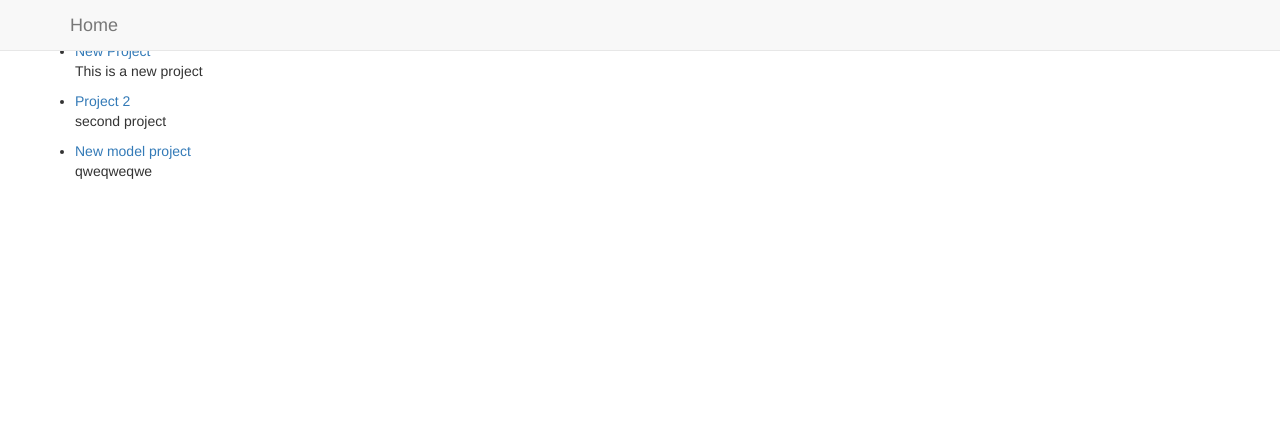
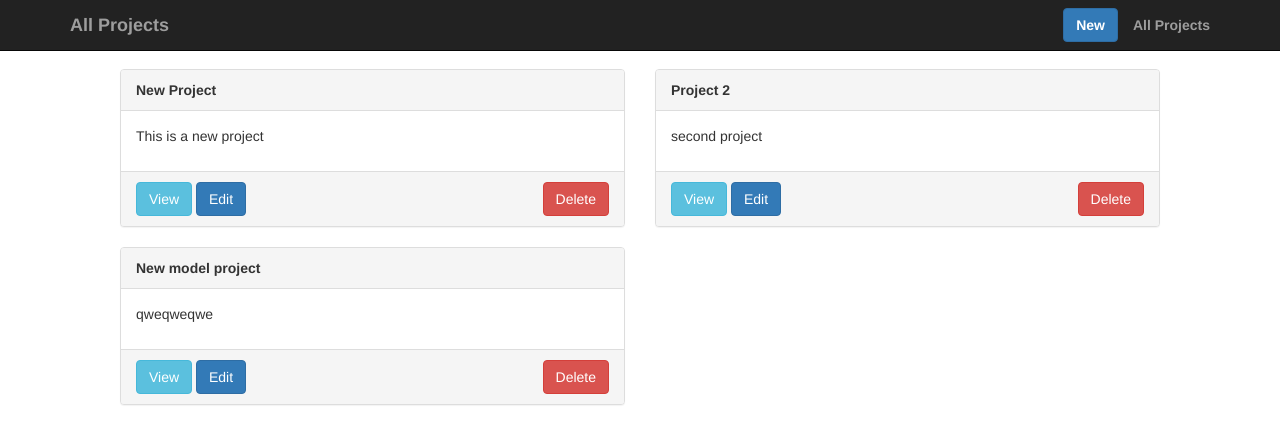
Before and after one commit to bwh91/djanban, a Django app: page /djanban/ in a window 1280 px wide. Shown: the top 444 px of the page. Run offline with Django 3.2, Linux system fonts and the light colour scheme; data comes from the database, SQL or seed files in the repository; both versions use the stored data as it was after the commit; some libraries are stand-ins or nearby versions.

Commit message:
added forms for projects

```diff
--- a/djanban/templates/base.html
+++ b/djanban/templates/base.html
@@ -8,21 +8,28 @@
 
     </head>
     <body>
-      <nav class="navbar navbar-default navbar-fixed-top">
+      <nav class="navbar navbar-inverse navbar-fixed-top">
         <div class="container">
           <div class="navbar-header">
             <a class="navbar-brand">
-              {% block title %}{% endblock %}
+              <strong>{% block title %}{% endblock %}</strong>
             </a>
 
           </div>
+          <ul class="nav navbar-nav navbar-right">
+            <li><a href="/djanban/"><strong>All Projects</strong></a></li>
+          </ul>
+
+
           {% block new_link %}
 
-            {% endblock %}
+          {% endblock %}
+
         </div>
 
       </nav>
-      <div class="page-wrapper" style="padding-left:2.5em; padding-right: 2.5em;">
+      <div class="container">
+      <div class="page-wrapper" style="padding-left:2.5em; padding-right: 2.5em; padding-top: 2em">
 
         <hr>
         {% block content %}{% endblock %}
@@ -33,5 +40,6 @@
             });
         </script>
       </div>
+    </div>
     </body>
 </html>
--- a/djanban/templates/djanban/overview.html
+++ b/djanban/templates/djanban/overview.html
@@ -1,12 +1,34 @@
 {% extends 'base.html' %}
 
-{% block title %}Home{% endblock %}
+{% block title %}All Projects{% endblock %}
+
+{% block new_link %}
+<span class="pull-right"><p class="navbar-btn"><a href="{% url 'djanban_project_create' %}" class="fm-update btn btn-primary" data-fm-head="Create Project" data-fm-callback="reload" ><strong>New</strong></a></p></span>
+<div class="clearfix"></div>
+{% endblock %}
 
 {% block content %}
-<ul>
+
 {% for p in projects %}
-    <li><a href="/djanban/project/{{ p.id }}/">{{ p.name }}</a>
-    <p>{{ p.description }}</p></li>
+<div class="col-lg-6">
+  <div class="panel panel-default">
+    <div class="panel-heading">
+      <strong>{{ p.name }}</strong>
+    </div>
+    <div class="panel-body">
+      <p>{{ p.description }}</p></li>
+    </div>
+    <div class="panel-footer">
+      <a class="btn btn-info" href="/djanban/project/{{ p.id }}/">View</a>
+      <a href="{% url 'djanban_project_update' project_pk=p.id %}" class="fm-update btn btn-primary" data-fm-head="Update Project" data-fm-callback="reload" data-fm-target="#story-{{ story.id }}">Edit</a>
+      <span class="pull-right">
+        <a href="{% url 'djanban_project_delete' project_pk=p.id %}" class="fm-delete btn btn-danger" data-fm-head="Delete Project" data-fm-callback="reload" data-fm-target="#story-{{ story.id }}">Delete</a>
+      </span>
+      <div class="clearfix"></div>
+    </div>
+  </div>
+</div>
+
 {% endfor %}
 </ul>
 {% endblock %}
--- a/djanban/urls.py
+++ b/djanban/urls.py
@@ -1,9 +1,12 @@
 
 from django.conf.urls import url
-from djanban.views import UpdateView, CreateView, DeleteView
+from djanban.views import UpdateView, CreateView, DeleteView, ProjectUpdateView, ProjectDeleteView, ProjectCreateView
 from . import views
 
 urlpatterns = [
+    url(r'^project/update/(?P<project_pk>\d+)/$', ProjectUpdateView.as_view(), name="djanban_project_update"),
+    url(r'^project/create/$', ProjectCreateView.as_view(), name="djanban_project_create"),
+    url(r'^project/delete/(?P<project_pk>\d+)/$', ProjectDeleteView.as_view(), name="djanban_project_delete"),
     url(r'^project/(?P<id>\d+)/', views.projectdetail, name="projectdetail"),
     url(r'^update/(?P<story_pk>\d+)/$', UpdateView.as_view(), name="djanban_update"),
     url(r'^create/$', CreateView.as_view(), name="djanban_create"),
--- a/djanban/views.py
+++ b/djanban/views.py
@@ -1,7 +1,7 @@
 from django.shortcuts import render
 from .models import Story, Project
 from fm.views import AjaxUpdateView, AjaxCreateView, AjaxDeleteView
-from .forms import UpdateForm
+from .forms import UpdateForm, ProjectForm
 
 class UpdateView(AjaxUpdateView):
     model = Story
@@ -17,6 +17,20 @@ class DeleteView(AjaxDeleteView):
     model = Story
     pk_url_kwarg = 'story_pk'
 
+class ProjectUpdateView(AjaxUpdateView):
+    model = Story
+    form_class = ProjectForm
+    pk_url_kwarg = 'project_pk'
+
+class ProjectCreateView(AjaxCreateView):
+
+    form_class = ProjectForm
+
+class ProjectDeleteView(AjaxDeleteView):
+
+    model = Project
+    pk_url_kwarg = 'project_pk'
+
 def overview(request):
     projects = Project.objects.all()
     return render(request, 'djanban/overview.html', {
```
Also changed, not shown: djanban/forms.py (+7 -1 lines), djanban/templates/djanban/home.html (deleted, +0 -8 lines), db.sqlite3.
